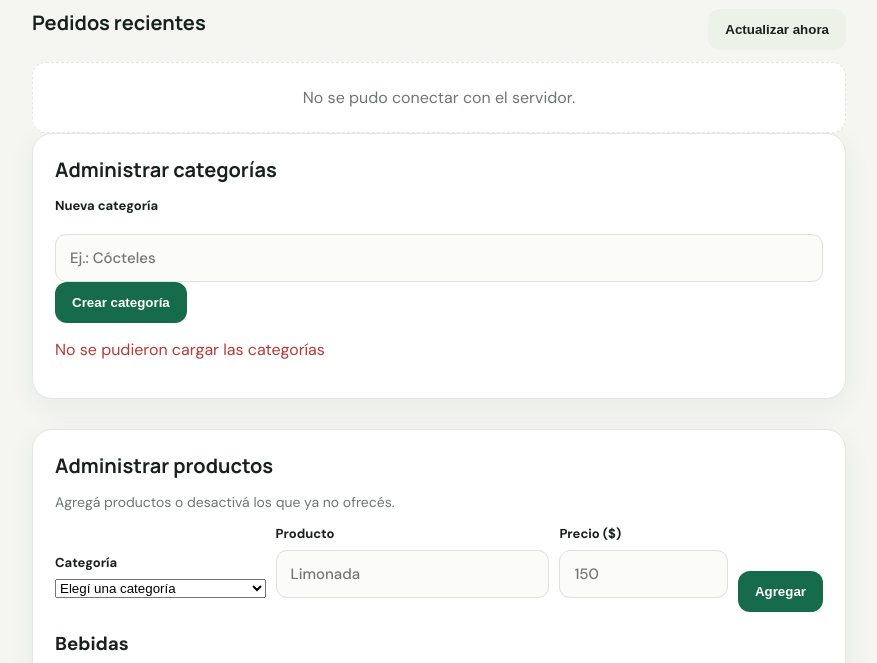
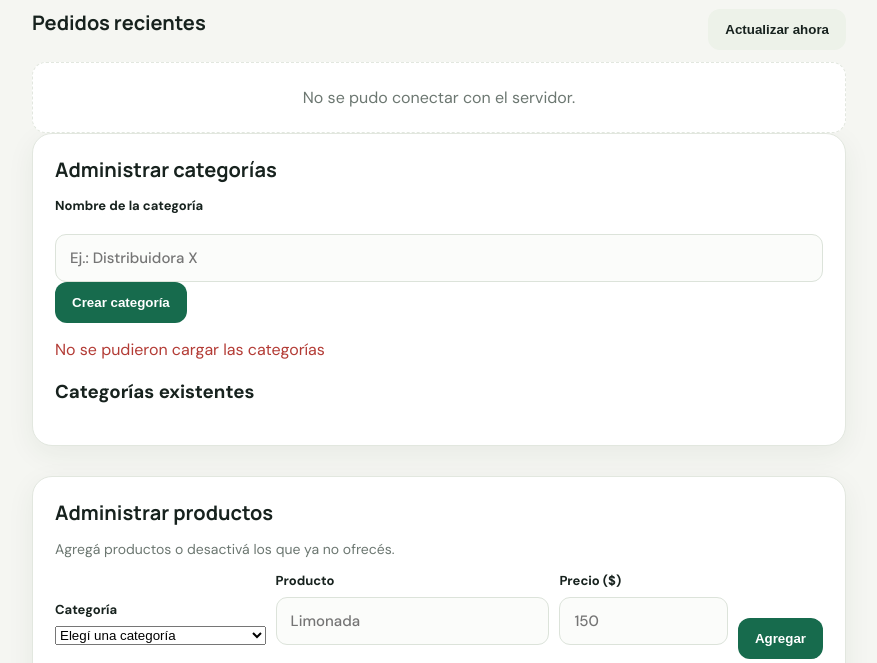
Before and after one commit to CFerreira222/sistema-pedidos, a Flask app: template templates/admin.html in a window 1280 px wide. Shown: the part 262-925 px from the top of the page, without its empty margins (201-1078 px from the left). Run offline with Flask 3, Linux system fonts and the light colour scheme; the template is opened without the code that fills it, so the values that code supplies are empty; data comes from the database, SQL or seed files in the repository; some libraries are stand-ins or nearby versions.

Commit message:
Update admin.html

```diff
--- a/templates/admin.html
+++ b/templates/admin.html
@@ -27,21 +27,27 @@
 
     <div id="orders" class="orders"></div>
 
+
 <section class="panel">
   <h2>Administrar categorías</h2>
+
   <form id="category-form">
-        <label for="new-category">Nueva categoría</label>
+    <label for="new-category">Nombre de la categoría</label>
     <input
       id="new-category"
       type="text"
       maxlength="60"
-          placeholder="Ej.: Cócteles"
+      placeholder="Ej.: Distribuidora X"
       required
     >
     <button class="primary" type="submit">Crear categoría</button>
     <p id="category-message" role="status"></p>
   </form>
+
+  <h3>Categorías existentes</h3>
+  <div id="categories-list" class="product-list"></div>
 </section>
+
 
     <section class="panel product-panel">
       <h2>Administrar productos</h2>
```
Lines whose indentation alone changed are shown as unchanged.
